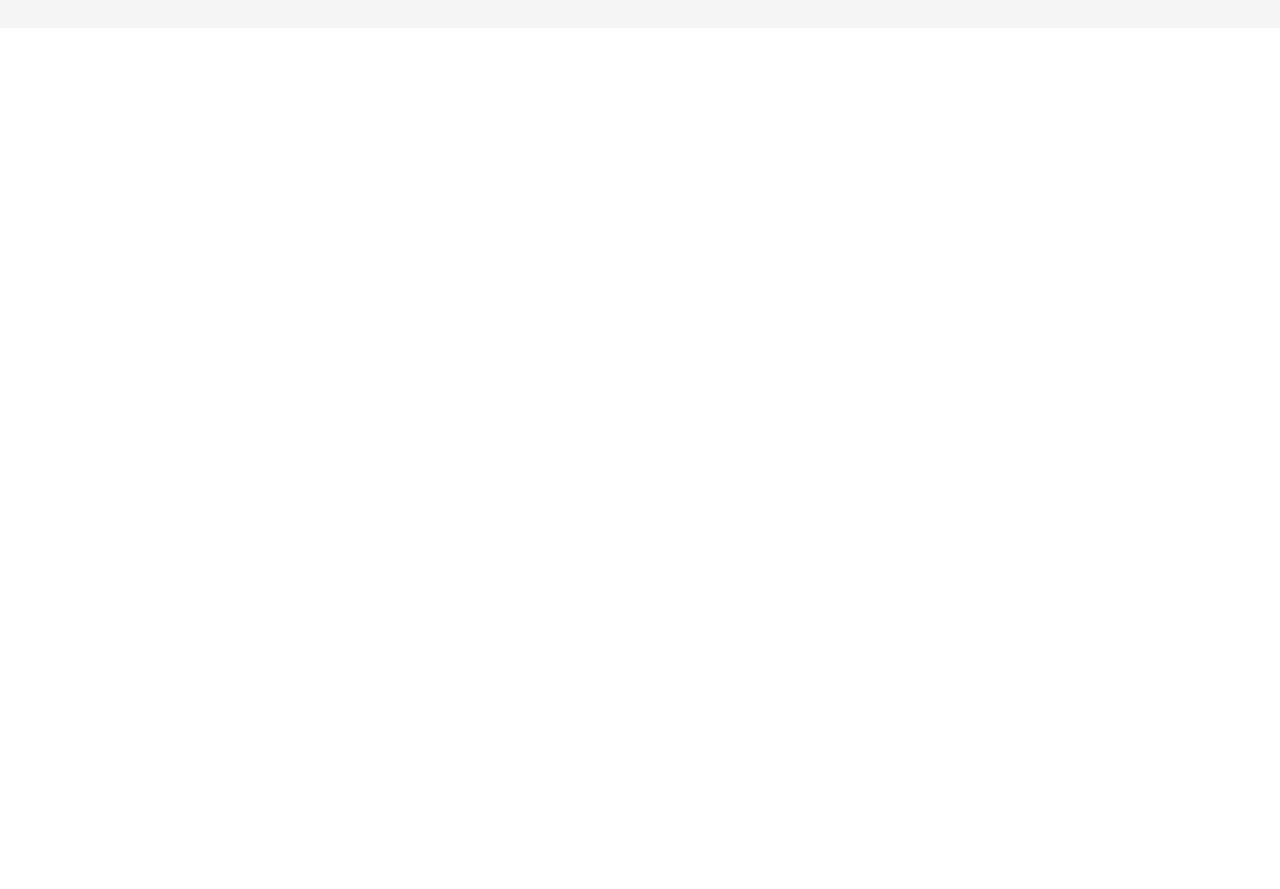
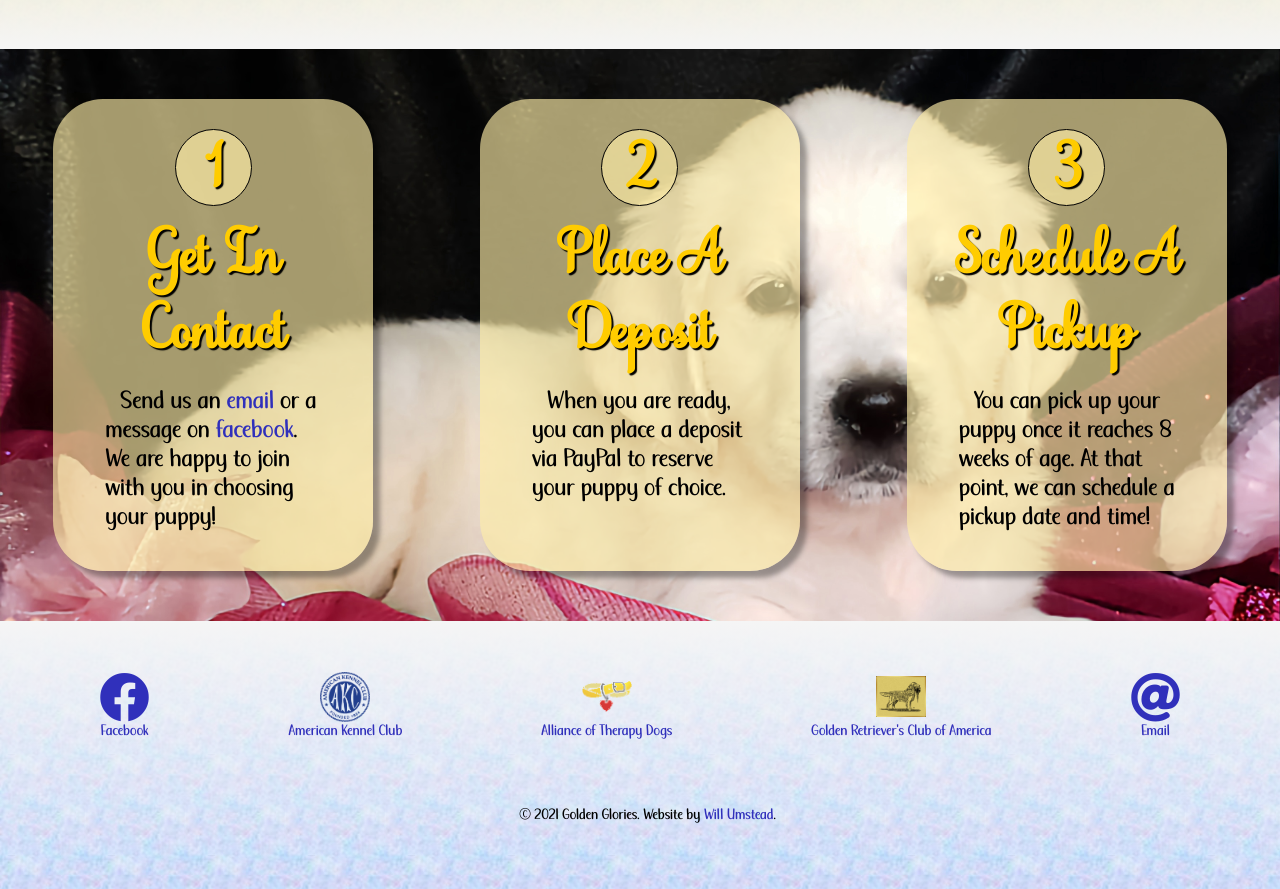
Before and after one commit to brellin/jills_golden_glories, a Vue app: page / in a window 1280 px wide. Shown: the part 1757-2646 px from the top of the page. Before the commit the page ends 1785 px from the top, so only its background shows below. Built offline with nearby package versions, Linux system fonts and the light colour scheme.

Commit message:
add footer and about code

```diff
--- a/src/App.vue
+++ b/src/App.vue
@@ -2,9 +2,12 @@
   <div class="wrap">
     <Header />
     <nav>
-      <div v-for="{ path, meta } in routes" :key="meta.name">
-        <router-link :to="path">{{ meta.name }}</router-link>
-      </div>
+      <router-link
+        v-for="{ path, meta } in routes"
+        :key="meta.name"
+        :to="path"
+        >{{ meta.name }}</router-link
+      >
     </nav>
 
     <router-view v-slot="{ Component, route }">
@@ -14,21 +17,28 @@
         </section>
       </transition-group>
     </router-view>
+    <Footer />
   </div>
 </template>
 
 <script>
 import { routes } from "./routes";
 import Header from "./components/Header.vue";
+import Footer from "./components/Footer.vue";
+import "./assets/styles/nav.scss";
 export default {
-  name: "App",
+  name: "gg-wrap",
   components: {
     Header,
+    Footer,
   },
   data() {
     return {
       routes,
     };
+  },
+  beforeUnmount() {
+    localStorage.setItem("notFirstVisit", true);
   },
 };
 </script>
--- /dev/null
+++ b/src/assets/styles/nav.scss
@@ -0,0 +1,63 @@
+nav {
+    width: 100%;
+    @include flex($j: space-around);
+    position: sticky;
+    top: -1px;
+    background: linear-gradient($blue, 80%, transparent);
+    margin-top: -1px;
+    transition: 0.2s ease;
+    z-index: 2;
+
+    @media (max-width: 800px) {
+        margin: 75px 0 0;
+        background: none;
+        position: fixed;
+        @include flex(column, flex-start, flex-start);
+        width: auto;
+
+        @for $i from 1 through 6 {
+            a:nth-child(#{$i}) {
+                transition-duration: #{"." + ($i + 3) + "s"};
+            }
+        }
+
+        &.open a {
+            transform: translateX(0);
+        }
+    }
+
+    a {
+        font-size: 1.5rem;
+        padding: 15px 5%;
+        transition: 0.2s ease;
+        text-decoration: none;
+        color: $gold;
+        font-family: 'Little Star Story';
+        font-size: 1.5rem;
+
+        &:hover,
+        &.active {
+            font-size: 1.7rem;
+            font-weight: bolder;
+        }
+
+        @media (max-width: 800px) {
+            padding: 15px 2%;
+            background: $blue;
+            width: 50vw;
+            text-align: center;
+            transform: translateX(calc(-60vw));
+            transition-duration: 0s;
+            width: 50vw;
+            margin-top: -1px;
+            background: $blue;
+        }
+
+        a {
+            color: $gold;
+            text-decoration: none;
+        }
+
+    }
+
+}
--- /dev/null
+++ b/src/components/Footer.vue
@@ -0,0 +1,201 @@
+<template>
+  <h1 class="foot">Buying a Puppy</h1>
+  <div class="spacer footer">
+    <div>
+      <h2 class="num">1</h2>
+      <h2>Get In Contact</h2>
+      <p>
+        Send us an
+        <a
+          href="mailto:jill@goldenglories.com"
+          title="Email Golden Glories"
+          class="slide"
+          >email</a
+        >
+        or a message on
+        <a
+          href="https://facebook.com/JillsGoldenGlories"
+          target="_blank"
+          class="slide"
+          >facebook</a
+        >. We are happy to join with you in choosing your puppy!
+      </p>
+    </div>
+    <div>
+      <h2 class="num">2</h2>
+      <h2>Place A Deposit</h2>
+      <p>
+        When you are ready, you can place a deposit via PayPal to reserve your
+        puppy of choice.
+      </p>
+    </div>
+    <div>
+      <h2 class="num">3</h2>
+      <h2>Schedule A Pickup</h2>
+      <p>
+        You can pick up your puppy once it reaches 8 weeks of age. At that
+        point, we can schedule a pickup date and time!
+      </p>
+    </div>
+  </div>
+  <footer>
+    <div class="extLinks">
+      <div class="ext-link">
+        <a
+          href="https://facebook.com/JillsGoldenGlories"
+          target="_blank"
+          class="fastyle"
+        >
+          <i class="fab fa-facebook"></i>
+          <span>Facebook</span>
+        </a>
+      </div>
+
+      <div class="ext-link">
+        <a href="https://akc.org" target="_blank">
+          <img
+            title="American Kennel Club"
+            alt="American Kennel Club Logo"
+            class="akc"
+            src="../assets/images/akc.png"
+          />
+          <span>American Kennel Club</span>
+        </a>
+      </div>
+
+      <div class="ext-link">
+        <a href="https://therapydogs.com" target="_blank" class="atd">
+          <img
+            title="Alliance of Therapy Dogs"
+            alt="Alliance of Therapy Dogs Logo"
+            class="atd"
+            src="../assets/images/ATD_logo.png"
+          />
+
+          <span>Alliance of Therapy Dogs</span>
+        </a>
+      </div>
+
+      <div class="ext-link">
+        <a href="https://grca.org" target="_blank">
+          <img
+            alt="Golden Retriever's Club of America Approval"
+            title="Golden Retriever's Club of America"
+            src="../assets/images/grca_crop.jpg"
+          />
+
+          <span>Golden Retriever's Club of America</span>
+        </a>
+      </div>
+
+      <div class="ext-link">
+        <a
+          href="mailto:jill@goldenglories.com"
+          title="Email Golden Glories"
+          class="fastyle"
+        >
+          <i class="fas fa-at"></i>
+          <span>Email</span>
+        </a>
+      </div>
+    </div>
+    <p>
+      © 2021 Golden Glories. Website by
+      <a href="https://willumstead.com" target="_blank">Will Umstead</a>.
+    </p>
+  </footer>
+</template>
+
+<script>
+export default {
+  name: "gg-footer",
+};
+</script>
+
+<style lang='scss' scoped>
+footer {
+  width: 100%;
+  padding: 50px 30px;
+  background: linear-gradient(whitesmoke, transparent);
+  @include flex(column, flex-start, center);
+
+  a {
+    text-decoration: none;
+    color: $blue;
+
+    &:hover {
+      text-decoration: underline;
+    }
+  }
+
+  @media (max-width: 800px) {
+    width: 100%;
+    padding: 5px 0;
+  }
+
+  p {
+    text-align: center;
+  }
+
+  div.extLinks {
+    @include flex($j: space-around);
+    width: 100%;
+
+    @media (max-width: 800px) {
+      flex-wrap: wrap;
+      flex-basis: 50%;
+    }
+
+    div.ext-link {
+      @include flex(column, flex-start, center);
+      margin-bottom: 50px;
+
+      @media (max-width: 800px) {
+        flex-basis: 50%;
+        margin: 10px auto;
+      }
+
+      a {
+        transition: 0.3s ease;
+        height: 70px;
+        @include flex(column, $a: center, $j: center);
+
+        &.fastyle {
+          font-size: 5rem;
+          color: $blue;
+          cursor: pointer;
+
+          &:hover {
+            text-decoration: none;
+          }
+        }
+
+        &:hover {
+          text-decoration: none;
+          transform: scale(1.2);
+          filter: hue-rotate(-20deg) brightness(2.5);
+        }
+
+        img {
+          object-fit: contain;
+          object-position: 50% 50%;
+          height: 50px;
+          width: 50px;
+        }
+
+        span {
+          font-size: 1.5rem;
+
+          @media (max-width: 800px) {
+            display: none;
+          }
+
+          &:hover {
+            text-decoration: underline;
+          }
+        }
+      }
+    }
+  }
+}
+</style>
--- a/src/components/Header.vue
+++ b/src/components/Header.vue
@@ -16,9 +16,11 @@ export default {
     };
   },
   mounted() {
-    setTimeout(() => {
-      this.small = true;
-    }, 1000);
+    if (this.notFirstVisit) this.small = true;
+    else
+      setTimeout(() => {
+        this.small = true;
+      }, 1000);
   },
 };
 </script>
@@ -32,7 +34,7 @@ header {
   background-repeat: no-repeat;
   background-size: cover;
   background-attachment: fixed;
-  background-position-y: 20%;
+  background-position-y: 35%;
   image-rendering: smooth;
   margin: 0;
   z-index: 1;
--- a/src/main.js
+++ b/src/main.js
@@ -4,6 +4,10 @@ import App from './App.vue';
 import router from './routes';
 import './assets/styles/base.scss';
 
-createApp(App)
+
+
+const app = createApp(App);
+app.config.globalProperties.notFirstVisit = JSON.parse(localStorage.getItem('notFirstVisit'));
+app
     .use(router)
     .mount('#app');
--- a/src/views/AboutTheBreed.vue
+++ b/src/views/AboutTheBreed.vue
@@ -1,5 +1,43 @@
 <template>
   <h1 v-html="heading" />
+  <p>
+    Golden Retrievers were developed in Scotland in the late 1800s. Baron
+    Tweedmouth bred together his 2 rare dogs. The original intent of the breed
+    was to assist hunters in retrieving downed waterfowl. The parent breeds were
+    the
+    <a class="slide" href="${ ext_links.wavy }" target="_blank" rel="nofollow"
+      >Curly Coated Retriever</a
+    >
+    and the
+    <a class="slide" href="${ ext_links.tweed }" target="_blank" rel="nofollow"
+      >Tweed Water Spaniel</a
+    >
+    (extinct). Golden Retrievers were fully recognized by The Kennel Club
+    (Britain) in 1911 and the American Kennel Club in 1932.
+  </p>
+  <p>
+    As time passed, the breed split into American and European versions. The
+    European bloodline has a luxurious cream-colored coat, larger and blockier
+    heads, and larger bone structures - which really set them apart from the
+    American Goldens!
+  </p>
+
+  <h1>English and American Comparison</h1>
+
+  <div class="agrVegr" style="clear: both">
+    <a
+      href="http://infographicplaza.com/american-golden-retriever-vs-english-cream-golden-retrievers/"
+      target="_blank"
+      rel="nofollow"
+    >
+      <img
+        src="http://infographicplaza.com/wp-content/uploads/golden-retriever-infographic.jpg"
+        title="American Golden Retriever Vs. English Cream Golden Retrievers"
+        alt="American Golden Retriever Vs. English Cream Golden Retrievers"
+        border="0"
+      />
+    </a>
+  </div>
 </template>
 
 <script>
@@ -14,5 +52,13 @@ export default {
 };
 </script>
 
-<style>
+<style lang="scss" scoped>
+div.agrVegr {
+  width: fit-content;
+  max-width: 80%;
+
+  img {
+    width: 100%;
+  }
+}
 </style>
```
Also changed, not shown: src/assets/styles/base.scss (+18 -71 lines).
